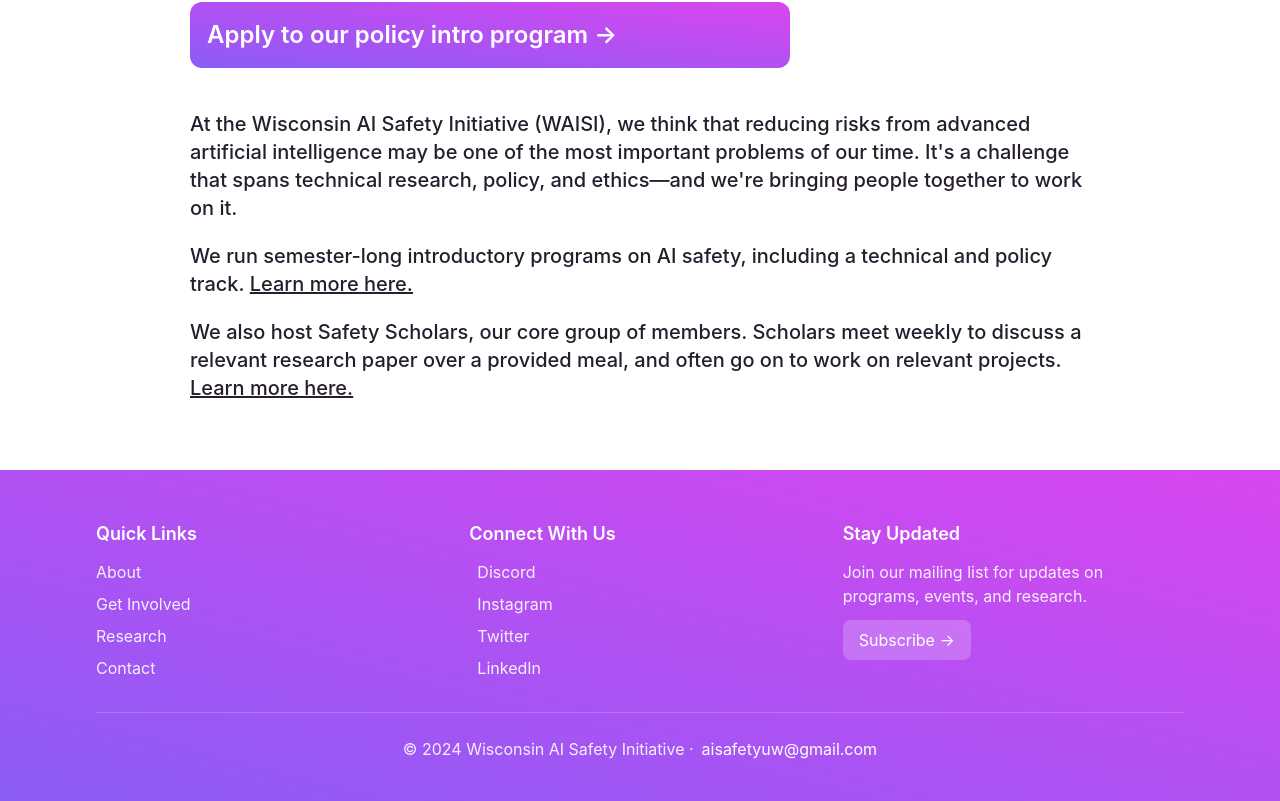
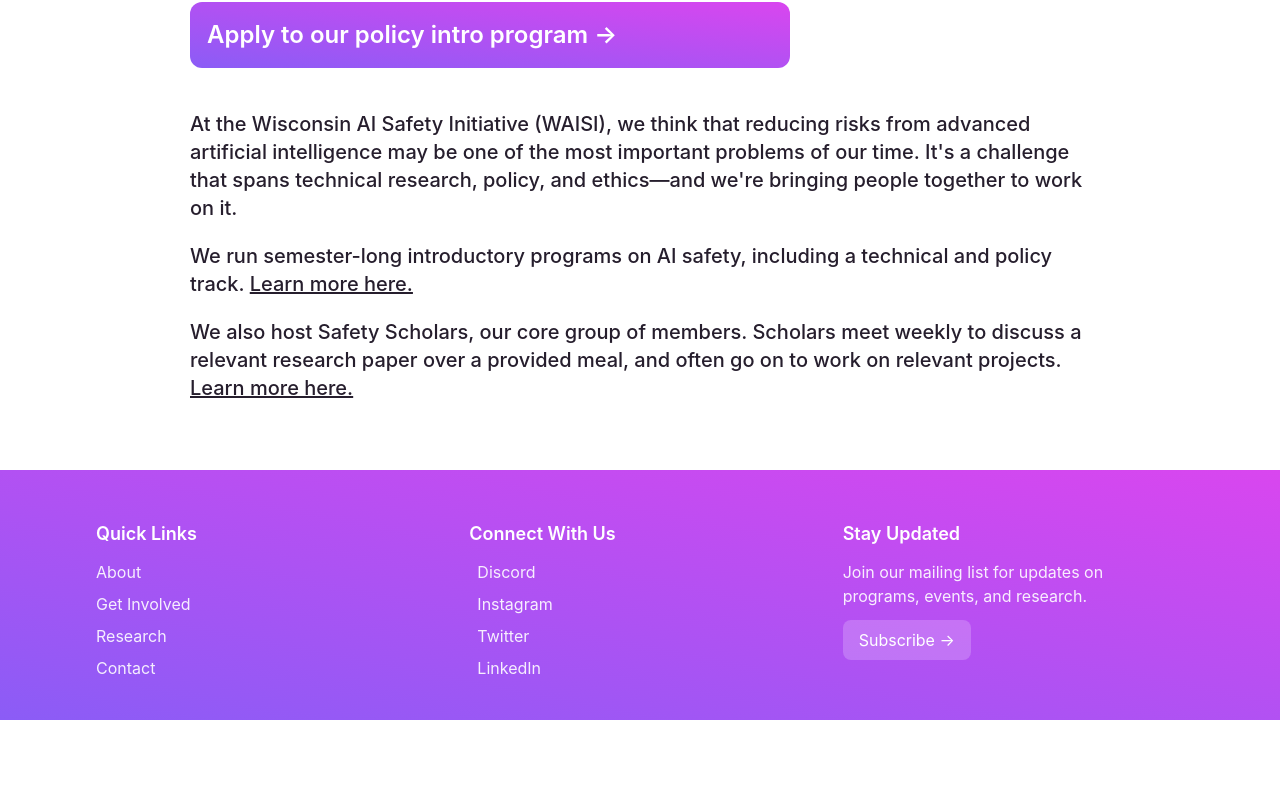
Before and after one commit to aisafetyuw/waisi.org, a Next.js app: page / in a window 1280 px wide. Shown: the part 471-1272 px from the top of the page. After the commit the page ends 1191 px from the top, so only its background shows below. Built offline with nearby package versions, Linux system fonts and the light colour scheme.

Commit message:
removed unnecessary footer detail

```diff
--- a/src/components/footer.tsx
+++ b/src/components/footer.tsx
@@ -45,14 +45,6 @@
           </div>
         </div>
 
-        <div className="border-t border-white/20 mt-8 pt-6 text-center">
-          <p className="text-white/90">
-            © 2024 Wisconsin AI Safety Initiative ·
-            <a href="mailto:aisafetyuw@gmail.com" className="ml-2 text-white hover:underline">
-              aisafetyuw@gmail.com
-            </a>
-          </p>
-        </div>
       </div>
     </footer>
   )
```
